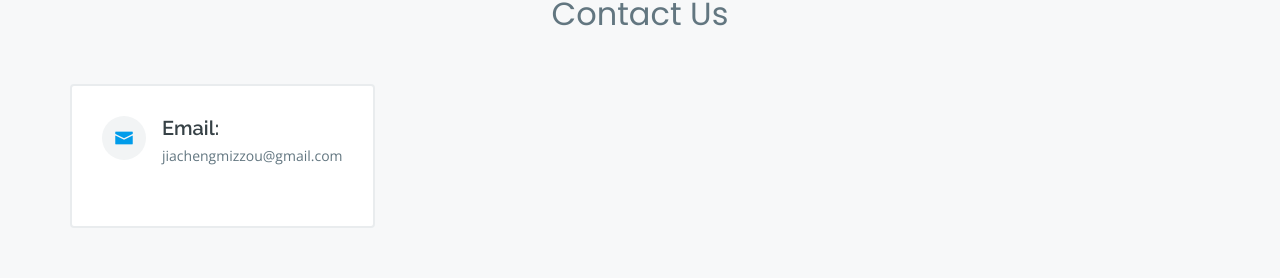
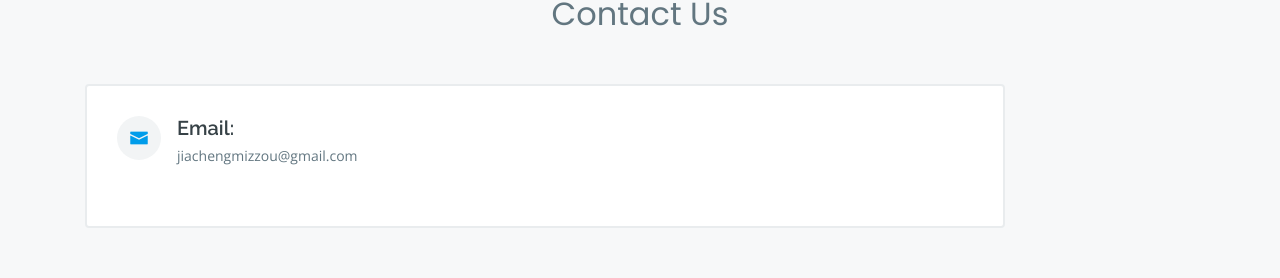
Before and after one commit to ZHGZYANG/ZHGZYANG.github.io, a plain HTML site: page index.html in a window 1280 px wide. Shown: the part 1038-1316 px from the top of the page. Drawn offline with nearby package versions, Linux system fonts and the light colour scheme.

Commit message:
Update index.html

```diff
--- a/index.html
+++ b/index.html
@@ -322,7 +322,7 @@
             </div>
 
             <div class="row">
-                <div class="d-flex align-items-stretch" data-aos="fade-right">
+                <div class="col-lg-10 mt-5 mt-lg-0 d-flex align-items-stretch" data-aos="fade-right">
                     <div class="info">
                         <div class="email">
                             <i class="icofont-envelope"></i>
```
